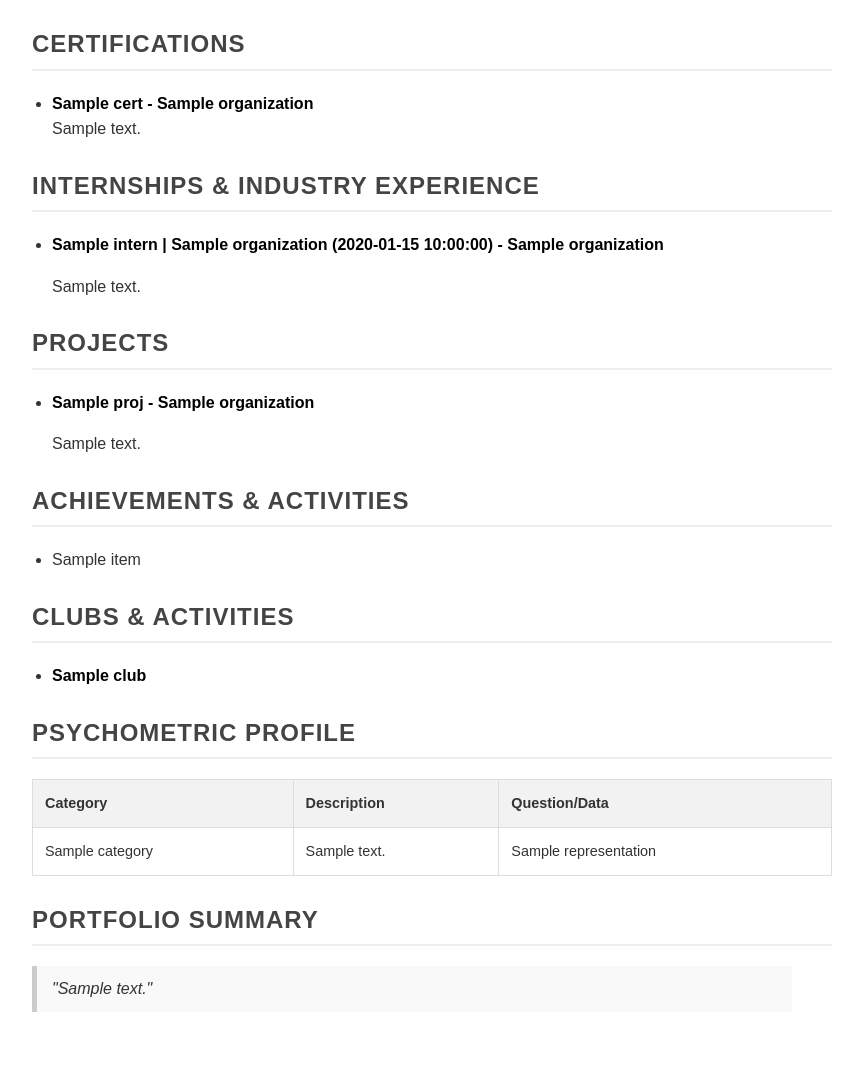
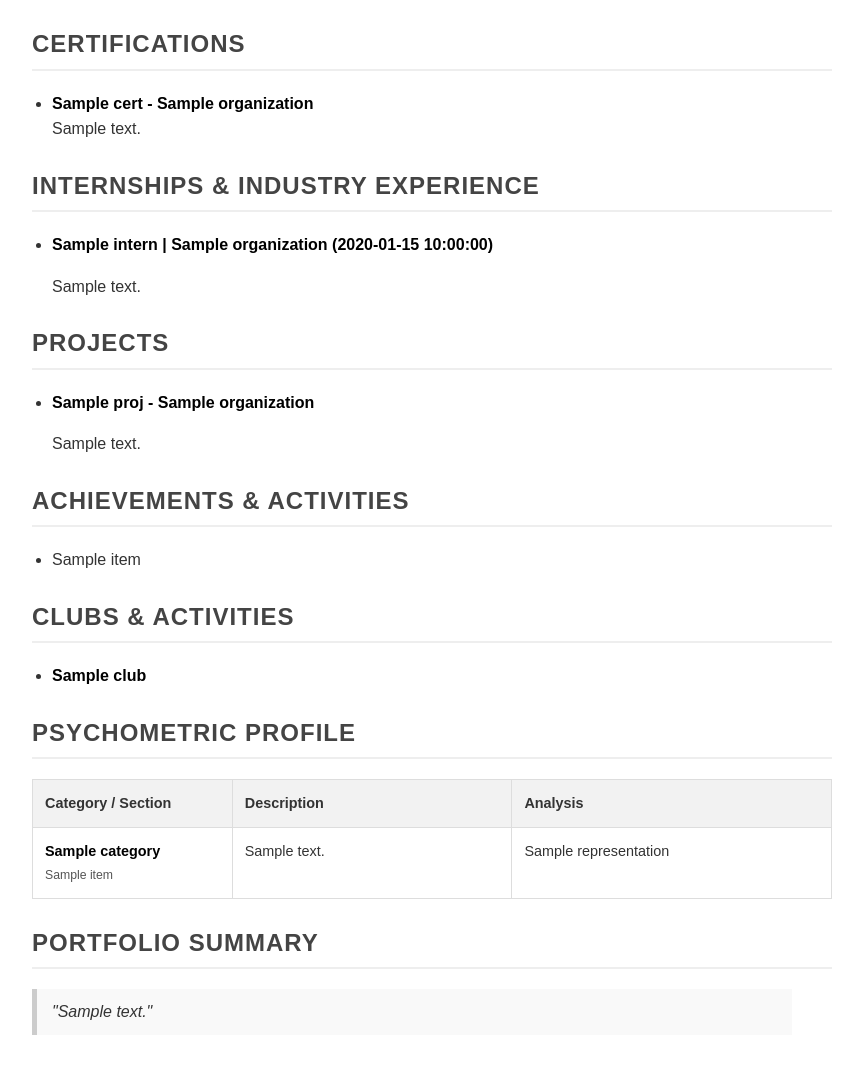
Before and after one commit to muhammedashiqkm/Resume-Builder, a Python web app: template app/templates/report_template.html in a window 1280 px wide. Shown: the part 811-1882 px from the top of the page, without its empty margins (208-1071 px from the left). Before the commit the page ends 1823 px from the top, so only its background shows below. Run offline with Jinja, Linux system fonts and the light colour scheme; the template is opened without the code that fills it: most values are stand-ins (such as "Sample title", 1, 10 or a date in 2020).

Commit message:
updated template

```diff
--- a/app/templates/report_template.html
+++ b/app/templates/report_template.html
@@ -64,6 +64,19 @@
             border-collapse: collapse;
             margin-top: 15px;
             font-size: 0.9em;
+            page-break-inside: auto;
+            /* Allow table to break across pages */
+        }
+
+        tr {
+            page-break-inside: avoid;
+            /* Try to keep individual rows intact */
+            page-break-after: auto;
+        }
+
+        /* --- KEY FIX: Prevent Header Repetition --- */
+        thead {
+            display: table-row-group;
         }
 
         th,
@@ -92,7 +105,10 @@
 
     <h2>PERSONAL INFORMATION</h2>
     <p><strong>Name:</strong> {{ student.student_name }}</p>
+
+    {% if student.email %}
     <p><strong>Email:</strong> {{ student.email }}</p>
+    {% endif %}
 
 
     <h2>CAREER OBJECTIVE</h2>
@@ -100,18 +116,27 @@
 
     <h2>ACADEMIC SUMMARY</h2>
     <ul class="no-bullet">
+        {% if student.institution_name %}
         <li><strong>Institution:</strong> {{ student.institution_name }}</li>
+        {% endif %}
+        {% if student.course_name %}
         <li><strong>Course:</strong> {{ student.course_name }}</li>
+        {% endif %}
+        {% if student.batch %}
         <li><strong>Current Year:</strong> {{ student.batch }}</li>
+        {% endif %}
         {% if student.cgpa %}
         <li><strong>CGPA:</strong> {{ student.cgpa }}</li>
         {% endif %}
 
+        {% if student.major_papers %}
         <li><strong>Major Subjects:</strong>
             {% for subject in student.major_papers %}
             {{ subject.paper_name }}{% if not loop.last %}, {% endif %}
             {% endfor %}
         </li>
+        {% endif %}
+
 
         <li><strong>Course Outcomes:</strong> {{ ai.course_outcomes_sentence }}</li>
     </ul>
@@ -142,8 +167,7 @@
     <ul>
         {% for intern in internships %}
         <li>
-            <strong>{{ intern.title }} | {{ intern.organization }} ({{ intern.formatted_date_range }}) {% if
-                intern.organization %} - {{ intern.organization }}{% endif %}</strong>
+            <strong>{{ intern.title }} | {{ intern.organization }} ({{ intern.formatted_date_range }})</strong>
             <p>{{ intern.description }}</p>
         </li>
         {% endfor %}
@@ -182,22 +206,28 @@
     </ul>
     {% endif %}
 
-    {% if student.psychometric_details %}
+    {% if psychometric_data %}
     <h2>PSYCHOMETRIC PROFILE</h2>
     <table>
         <thead>
             <tr>
-                <th>Category</th>
-                <th>Description</th>
-                <th>Question/Data</th>
+                <th style="width: 25%;">Category / Section</th>
+                <th style="width: 35%;">Description</th>
+                <th style="width: 40%;">Analysis</th>
             </tr>
         </thead>
         <tbody>
-            {% for item in student.psychometric_details %}
+            {% for item in psychometric_data %}
             <tr>
-                <td>{{ item.category }}</td>
-                <td>{{ item.json_result.description }}</td>
-                <td>{{ item.json_result.representation }}</td>
+                <td>
+                    <strong>{{ item.category }}</strong>
+                    <br>
+                    <span style="font-size: 0.85em; color: #555;">
+                        {{ item.test_name }}
+                    </span>
+                </td>
+                <td>{{ item.description }}</td>
+                <td>{{ item.representation }}</td>
             </tr>
             {% endfor %}
         </tbody>
```
Also changed, not shown: 1 other file.
